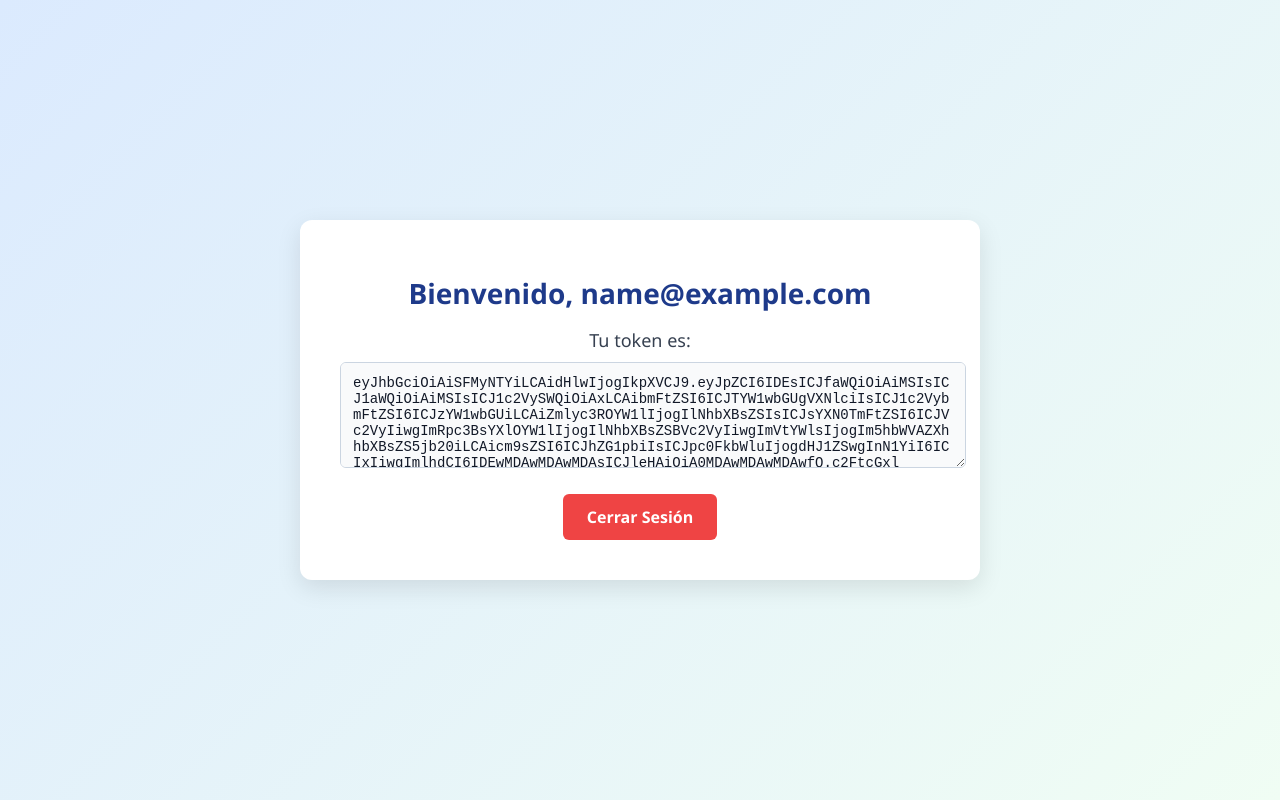
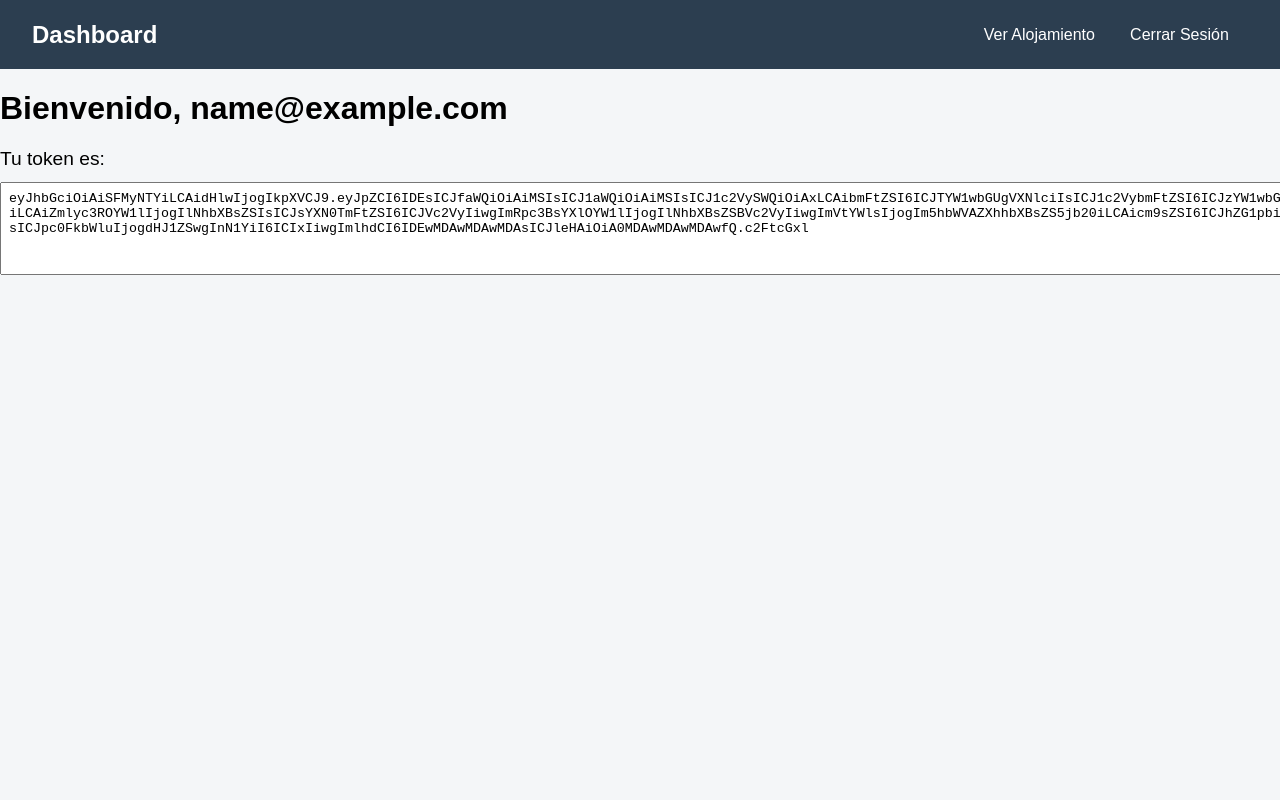
Before and after one commit to emmanuelenriqueposada/proyecto_apis, a React (Vite) app: page /dashboard in a window 1280 px wide. Built offline with nearby package versions, Linux system fonts and the light colour scheme; sample sign-in values are in the browser's storage.

Commit message:
Añadido Formulario de Accommodations

```diff
--- a/src/App.tsx
+++ b/src/App.tsx
@@ -2,6 +2,7 @@
 import { BrowserRouter as Router, Route, Routes, Navigate } from 'react-router-dom';
 import LoginForm from './components/LoginForm';
 import Dashboard from './components/Dashboard';
+import Accommodations from './components/Accommodations';
 import ProtectedRoute from './components/ProtectedRoute';
 import { useLogin } from './hooks/useLogin';
 
@@ -14,6 +15,7 @@ function App() {
         <Route path="/" element={<LoginForm onLogin={login} />} />
         <Route element={<ProtectedRoute />}>
           <Route path="/dashboard" element={<Dashboard />} />
+          <Route path="/accommodations" element={<Accommodations />} />
         </Route>
         <Route path="*" element={<Navigate to="/" />} />
       </Routes>
--- /dev/null
+++ b/src/assets/Accommodations.css
@@ -0,0 +1,19 @@
+/* src/assets/Accommodations.css */
+.accommodations-container {
+  padding: 2rem;
+  background-color: #e4cccc;
+  min-height: 100vh;
+}
+
+.accommodations-list {
+  list-style: none;
+  padding: 0;
+}
+
+.accommodation-card {
+  border: 1px solid #ecdcdc;
+  padding: 1rem;
+  margin-bottom: 1rem;
+  border-radius: 8px;
+  background-color: #0c0202;
+}
--- a/src/assets/Dashboard.css
+++ b/src/assets/Dashboard.css
@@ -1,60 +1,21 @@
-/* src/components/Dashboard.css */
-.dashboard-background {
-  height: 100vh;
-  width: 100vw;
-  background: linear-gradient(135deg, #dbeafe, #f0fdf4);
-  display: flex;
-  justify-content: center;
-  align-items: center;
-  font-family: 'Segoe UI', sans-serif;
-}
-
-.dashboard-card {
-  background-color: #ffffff;
-  padding: 40px;
-  border-radius: 12px;
-  box-shadow: 0 8px 24px rgba(0, 0, 0, 0.1);
-  max-width: 600px;
-  width: 90%;
-  text-align: center;
-}
+/* src/assets/Dashboard.css */
 
 .dashboard-title {
-  font-size: 28px;
-  color: #1e3a8a;
-  margin-bottom: 16px;
+  color: #000; /* Negro */
+  font-size: 2rem;
+  margin-bottom: 1rem;
 }
 
 .dashboard-subtitle {
-  font-size: 18px;
-  color: #374151;
-  margin-bottom: 8px;
+  color: #000; /* Negro */
+  font-size: 1.2rem;
+  margin-bottom: 0.5rem;
 }
 
 .dashboard-token {
   width: 100%;
-  padding: 12px;
-  font-size: 14px;
-  border: 1px solid #cbd5e1;
-  border-radius: 6px;
-  resize: vertical;
-  margin-bottom: 20px;
-  background-color: #f9fafb;
-  color: #111827;
+  resize: none;
+  padding: 0.5rem;
+  font-family: monospace;
+  color: #000; /* Asegura que el texto del token también sea negro */
 }
-
-.logout-button {
-  padding: 12px 24px;
-  background-color: #ef4444;
-  color: white;
-  border: none;
-  border-radius: 6px;
-  font-size: 16px;
-  font-weight: bold;
-  cursor: pointer;
-  transition: background-color 0.3s ease;
-}
-
-.logout-button:hover {
-  background-color: #dc2626;
-}
--- /dev/null
+++ b/src/assets/Navbar.css
@@ -0,0 +1,30 @@
+/* src/assets/Navbar.css */
+.navbar {
+  display: flex;
+  justify-content: space-between;
+  align-items: center;
+  background-color: #2c3e50;
+  padding: 1rem 2rem;
+  color: white;
+}
+
+.navbar-brand {
+  font-weight: bold;
+  font-size: 1.5rem;
+}
+
+.navbar-links a,
+.navbar-links button {
+  margin-left: 1rem;
+  color: white;
+  text-decoration: none;
+  background: none;
+  border: none;
+  cursor: pointer;
+  font-size: 1rem;
+}
+
+.navbar-links button:hover,
+.navbar-links a:hover {
+  text-decoration: underline;
+}
--- /dev/null
+++ b/src/components/Accommodations.tsx
@@ -0,0 +1,68 @@
+// src/components/Accommodations.tsx
+import React, { useEffect, useState } from 'react';
+import Navbar from './Navbar';
+import '../assets/Accommodations.css';
+
+interface Accommodation {
+  id: string;
+  name: string;
+  location: string;
+  description: string;
+}
+
+const Accommodations: React.FC = () => {
+  const [accommodations, setAccommodations] = useState<Accommodation[]>([]);
+  const [loading, setLoading] = useState(true);
+
+  useEffect(() => {
+    const token = localStorage.getItem('authToken');
+
+    fetch('https://apibookingsaccomodations-production.up.railway.app/api/V1/accomodations', {
+      headers: {
+        Authorization: `Bearer ${token}`,
+      },
+    })
+      .then((res) => {
+        if (!res.ok) {
+          throw new Error(`Error ${res.status}: ${res.statusText}`);
+        }
+        return res.json();
+      })
+      .then((data) => {
+        console.log('Respuesta de la API:', data);
+        // Ajusta esta línea según la estructura real de la respuesta
+        setAccommodations(Array.isArray(data) ? data : data.data || []);
+        setLoading(false);
+      })
+      .catch((err) => {
+        console.error('Error al obtener alojamientos:', err);
+        setLoading(false);
+      });
+  }, []);
+
+  return (
+    <div>
+      <Navbar />
+      <div className="accommodations-container">
+        <h2>Lista de Alojamiento</h2>
+        {loading ? (
+          <p>Cargando alojamientos...</p>
+        ) : Array.isArray(accommodations) && accommodations.length > 0 ? (
+          <ul className="accommodations-list">
+            {accommodations.map((acc) => (
+              <li key={acc.id} className="accommodation-card">
+                <h3>{acc.name}</h3>
+                <p><strong>Ubicación:</strong> {acc.location}</p>
+                <p>{acc.description}</p>
+              </li>
+            ))}
+          </ul>
+        ) : (
+          <p>No se encontraron alojamientos.</p>
+        )}
+      </div>
+    </div>
+  );
+};
+
+export default Accommodations;
--- a/src/components/Dashboard.tsx
+++ b/src/components/Dashboard.tsx
@@ -1,6 +1,6 @@
 // src/components/Dashboard.tsx
 import React from 'react';
-import { useNavigate } from 'react-router-dom';
+import { useNavigate, Link } from 'react-router-dom';
 import '../assets/Dashboard.css';
 
 const Dashboard: React.FC = () => {
@@ -16,8 +16,16 @@ const Dashboard: React.FC = () => {
 
   return (
     <div className="dashboard-background">
+      <nav className="navbar">
+        <span className="navbar-brand">Dashboard</span>
+        <div className="navbar-links">
+          <Link to="/accommodations">Ver Alojamiento</Link>
+          <button onClick={handleLogout}>Cerrar Sesión</button>
+        </div>
+      </nav>
+
       <div className="dashboard-card">
-        <h1 className="dashboard-title">Bienvenido, {userEmail} </h1>
+        <h1 className="dashboard-title">Bienvenido, {userEmail}</h1>
         <p className="dashboard-subtitle">Tu token es:</p>
         <textarea
           value={token}
@@ -25,9 +33,6 @@ const Dashboard: React.FC = () => {
           rows={5}
           className="dashboard-token"
         />
-        <button className="logout-button" onClick={handleLogout}>
-          Cerrar Sesión
-        </button>
       </div>
     </div>
   );
--- /dev/null
+++ b/src/components/Navbar.tsx
@@ -0,0 +1,27 @@
+// src/components/Navbar.tsx
+import React from 'react';
+import { Link, useNavigate } from 'react-router-dom';
+import '../assets/Navbar.css';
+
+const Navbar: React.FC = () => {
+  const navigate = useNavigate();
+
+  const handleLogout = () => {
+    localStorage.removeItem('authToken');
+    localStorage.removeItem('userEmail');
+    navigate('/');
+  };
+
+  return (
+    <nav className="navbar">
+      <span className="navbar-brand">Dashboard</span>
+      <div className="navbar-links">
+        <Link to="/dashboard">Inicio</Link>
+        <Link to="/accommodations">Ver Alojamiento</Link>
+        <button onClick={handleLogout}>Cerrar Sesión</button>
+      </div>
+    </nav>
+  );
+};
+
+export default Navbar;
```
